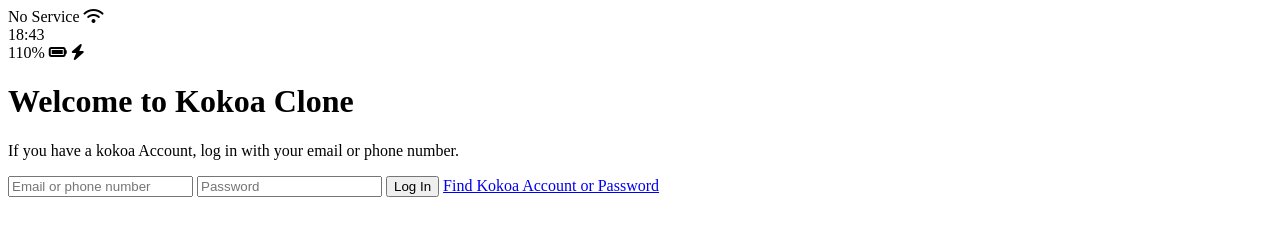
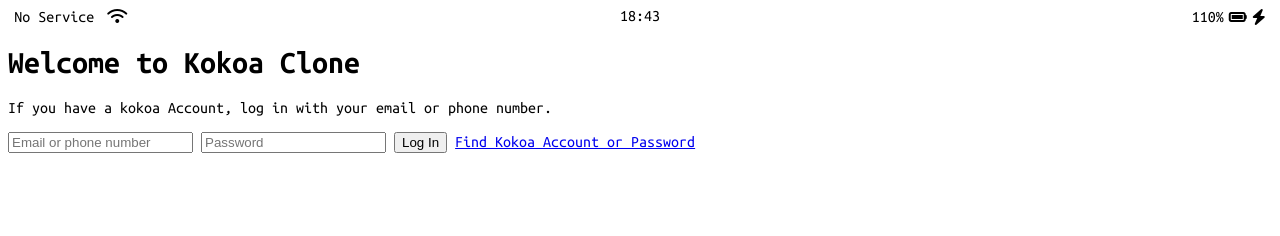
Before and after one commit to kinggodsuyung/kokoa-clone-2021, a plain HTML site: page index.html in a window 1280 px wide. Drawn offline with Linux system fonts and the light colour scheme.

Commit message:
added CSS
status bar CSS

```diff
--- /dev/null
+++ b/css/styles.css
@@ -0,0 +1,34 @@
+@import url('https://fonts.googleapis.com/css2?family=Ubuntu+Mono:wght@400;700&display=swap');
+
+body{
+    font-family: 'Ubuntu Mono', monospace;
+}
+
+.status-bar{
+    display:flex;
+    justify-content:center;
+}
+
+.status-bar__column{
+    width:33%;
+}
+
+.status-bar__column:first-child span{
+    margin-right: 5px;
+}
+
+.status-bar__column:nth-child(2){
+    display:flex;
+    justify-content:center;
+}
+
+.status-bar__column:last-child{
+    display:flex;
+    justify-content:flex-end;
+    align-items:center;
+
+}
+
+.status-bar__column .fa-battery-full{
+    margin:0px 5px;
+}
--- a/index.html
+++ b/index.html
@@ -5,6 +5,7 @@
     <meta http-equiv="X-UA-Compatible" content="IE=edge">
     <meta name="viewport" content="width=device-width, initial-scale=1.0">
     <title>Welcome to Kokoa Clone</title>
+    <link rel="stylesheet" href="css/styles.css">
 </head>
 <body>
     <div class="status-bar">
```
